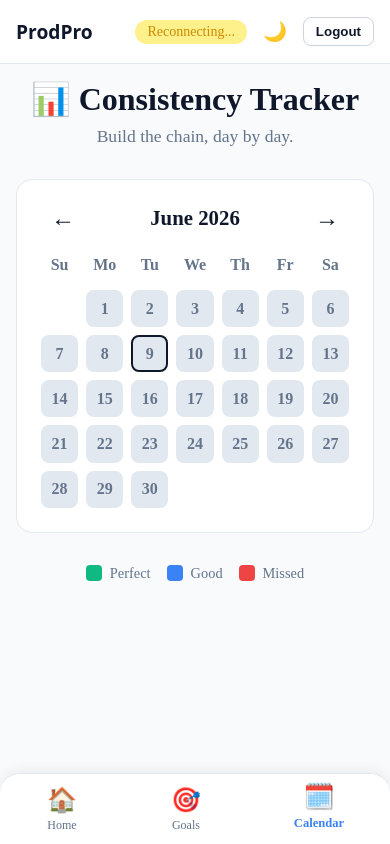
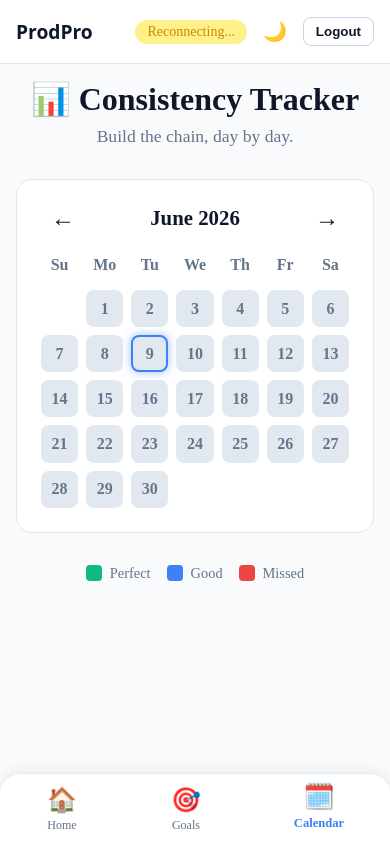
Before and after one commit to chiranjeev2/productivity-pwa, a React (Vite) app in the folder frontend/: page /calendar in a window 390 px wide. Built offline with nearby package versions, Linux system fonts and the light colour scheme; no server answers; sample sign-in values are in the browser's storage.

Commit message:
fix: Optimized goal input sizing and forced blue calendar highlight for mobile

```diff
--- a/frontend/src/pages/Calendar.jsx
+++ b/frontend/src/pages/Calendar.jsx
@@ -128,7 +128,9 @@ const Calendar = () => {
                     justifyContent: 'center',
                     fontWeight: 'bold',
                     color: log?.status && log.status !== 'empty' ? '#fff' : mutedText,
-                    border: isToday ? `2px solid ${isDarkMode ? '#f8fafc' : '#0f172a'}` : 'none',
+                    // Find this section inside your mapped days array:
+                    border: isToday ? '2px solid #3b82f6' : 'none', // Forces an explicit blue border
+                    boxShadow: isToday ? '0 0 10px rgba(59, 130, 246, 0.5)' : 'none', // Adds a glow so it is highly visible on mobile
                     // 🔴 FIXED: Opacity restriction removed completely. All days render at 100% opacity.
                   }}
                   title={log ? `Water: ${log.waterIntake} | Tasks: ${log.tasksCompleted}` : 'No data'}
--- a/frontend/src/pages/Goals.css
+++ b/frontend/src/pages/Goals.css
@@ -10,12 +10,16 @@
   .goal-form-container {
     flex-direction: column;
     align-items: stretch;
+    gap: 12px; /* Keeps input, select, and button from touching */
   }
 
   .goal-form-container input,
   .goal-form-container select,
   .goal-form-container button {
-    width: 100%;
+    width: 100% !important;
+    box-sizing: border-box !important; /* Prevents text boxes from spilling out of the card */
+    min-height: 44px; /* Increases mobile touch target size */
+    font-size: 16px; /* Prevents iOS Safari from forcefully zooming in on input focus */
   }
 }
 
```
